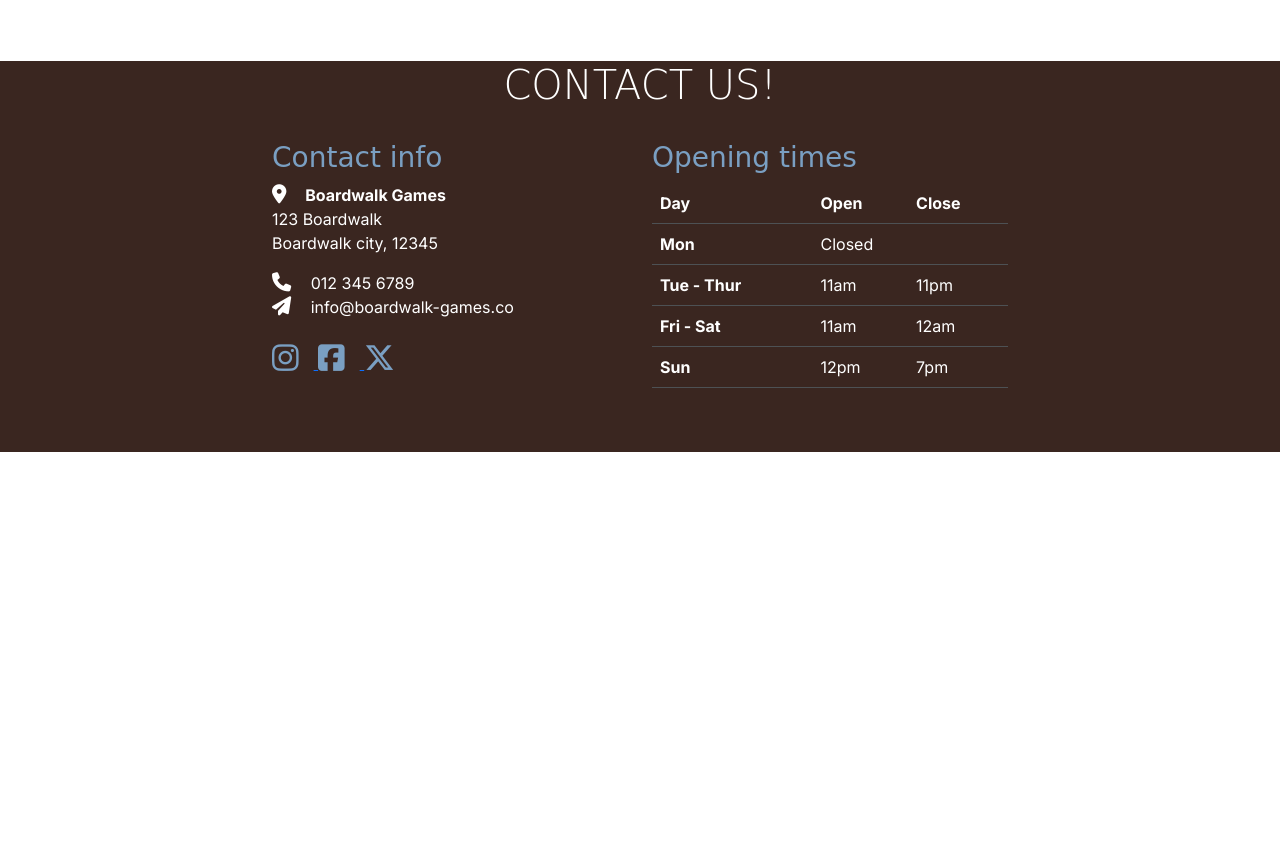
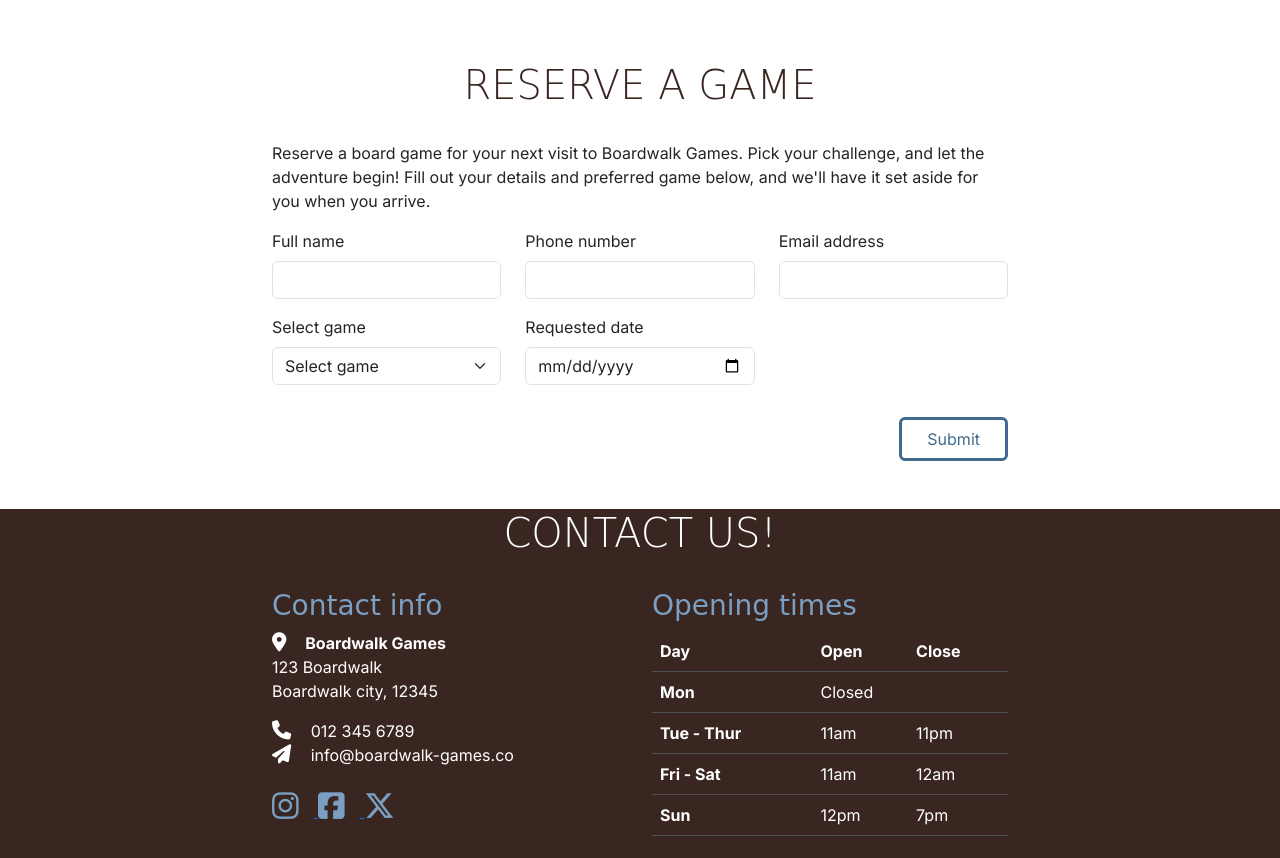
Before and after one commit to Neelp20/boardwalk-games, a plain HTML site: page game-library.html in a window 1280 px wide. Shown: the part 1545-2403 px from the top of the page. Before the commit the page ends 1997 px from the top, so only its background shows below. Drawn offline with nearby package versions, Linux system fonts and the light colour scheme; a web font is replaced by a local one.

Commit message:
Add the board game reservation form

```diff
--- a/game-library.html
+++ b/game-library.html
@@ -232,6 +232,59 @@
       </div>
 
   </section>
+
+  <!-- Reserve a game  -->
+  <section id="reserve-game-form" class="section container mb-5">
+    <div class="row justify-content-center">
+        <div class="col-12 col-md-8">
+            <h2 class="display-6 text-center">Reserve a game</h2>
+            <p>
+                Reserve a board game for your next visit to Boardwalk Games. Pick
+                your challenge, and let the adventure begin! Fill out your details
+                and preferred game below, and we'll have it set aside for you when you arrive.
+            </p>
+
+            <form action="success.html" method="GET">
+                <div class="row">
+                    <div class="col-12 col-lg-4 mb-3">
+                        <label for="full-name" class="form-label">Full name</label>
+                        <input type="text" name="full-name" class="form-control" id="full-name" required>
+                    </div>
+                    <div class="col-12 col-lg-4 mb-3">
+                        <label for="phone-number" class="form-label">Phone number</label>
+                        <input type="number" name="phone-number" class="form-control" id="phone-number" required>
+                    </div>
+                    <div class="col-12 col-lg-4 mb-3">
+                        <label for="email" class="form-label">Email address</label>
+                        <input type="email" name="email" class="form-control" id="email" required>
+                    </div>
+                    <div class="col-12 col-lg-4 mb-3">
+                        <label for="game-selection" class="form-label">Select game</label>
+                        <select id="game-selection" class="form-select" name="game-selection" required>
+                            <option value="" selected>Select game</option>
+                            <option value="galaxy-pioneers">Galaxy Pioneers</option>
+                            <option value="mystic-woods">Mystic Woods</option>
+                            <option value="captains-gambit">Captain's Gambit</option>
+                            <option value="critter-quest">Critter Quest</option>
+                            <option value="setters-of-catan">Settlers of Catan</option>
+                            <option value="monopoly">Monopoly</option>
+                            <option value="exploding-kittens">Exploding Kittens</option>
+                            <option value="cluedo">Cluedo</option>
+                        </select>
+                    </div>
+                    <div class="col-12 col-lg-4 mb-3">
+                        <label for="date" class="form-label">Requested date</label>
+                        <input type="date" name="date" class="form-control" id="date" required>
+                    </div>
+                    <div class="col-12 text-end">
+                        <button type="submit" class="btn custom-button-outline mt-3">Submit</button>
+                    </div>
+
+                </div>
+            </form>
+        </div>
+    </div>
+ </section>
   </main>
 
 
```
